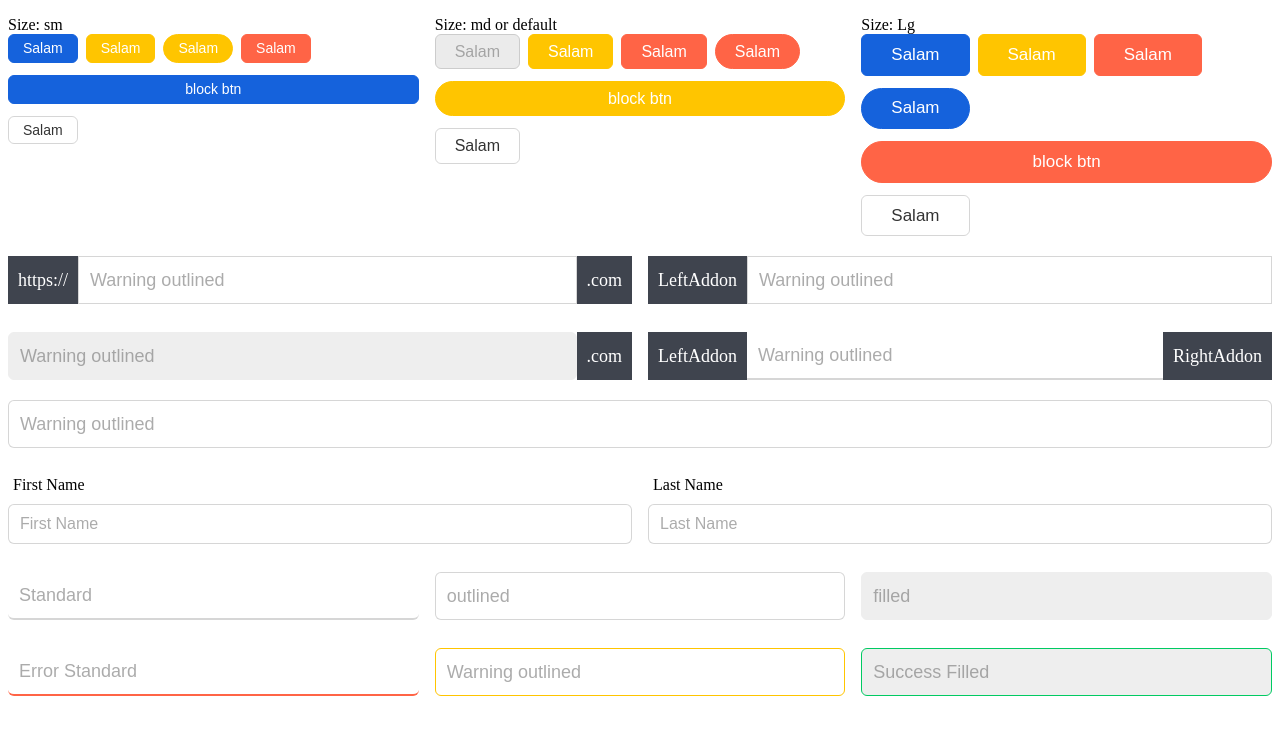
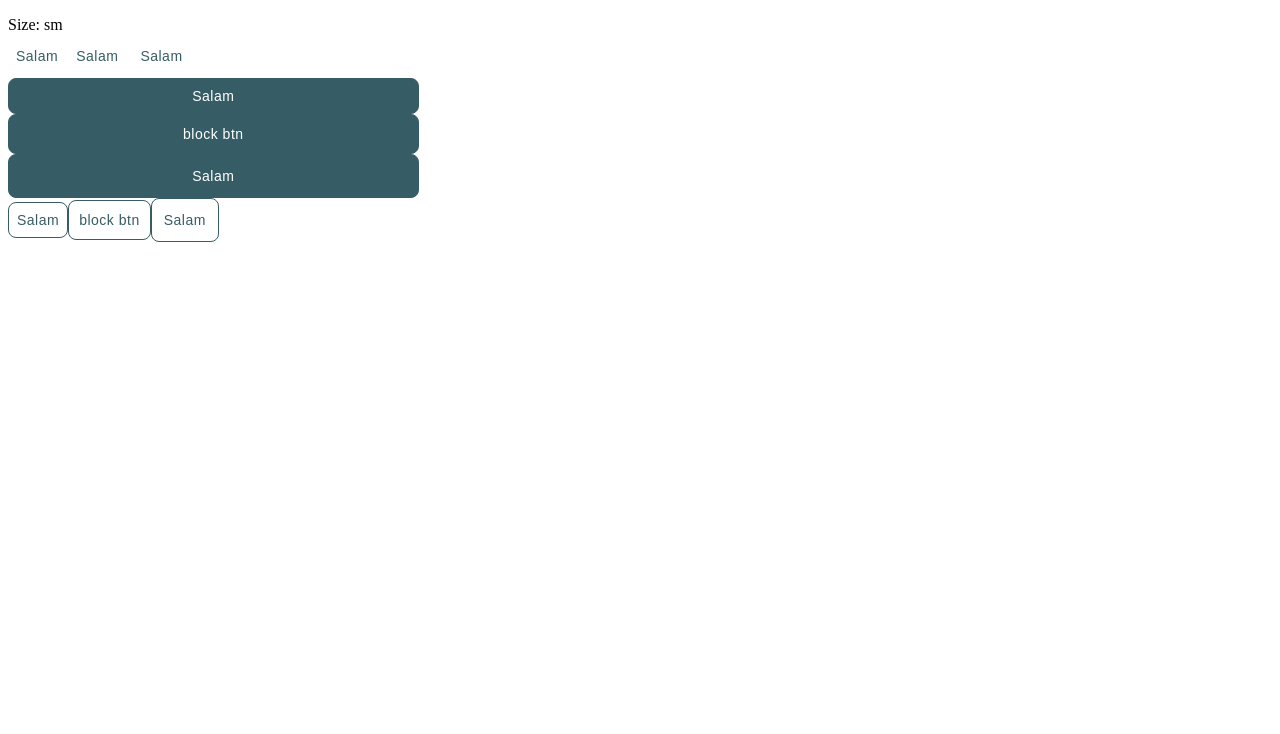
Before and after one commit to alirezatahani/React-Template, a React app: page / in a window 1280 px wide. Shown: the top 734 px of the page. Built offline with nearby package versions, Linux system fonts and the light colour scheme.

Commit message:
change theme options and rewrite button styles

```diff
--- a/src/components/button/content/Button.tsx
+++ b/src/components/button/content/Button.tsx
@@ -2,16 +2,15 @@ import * as React from 'react';
 import { StyledButton } from '../styles/Button.styles';
 import { ButtonProps } from './button_types';
 
-const Button: React.FC<ButtonProps> = ({
-  children,
-  kind = 'default',
-  ...rest
-}: ButtonProps) => {
-  return (
-    <StyledButton kind={kind} {...rest}>
-      {children}
-    </StyledButton>
-  );
+const Button: React.FC<ButtonProps> = ({ children, ...rest }: ButtonProps) => {
+  return <StyledButton {...rest}>{children}</StyledButton>;
 };
 
+Button.defaultProps = {
+  size: 'md',
+  variant: 'filled',
+  rounded: false,
+  block: false,
+  disabled: false,
+};
 export default Button;
--- a/src/components/button/index.ts
+++ b/src/components/button/index.ts
@@ -0,0 +1,3 @@
+import Button from './content/Button';
+
+export { Button };
--- a/src/components/button/styles/Button.styles.ts
+++ b/src/components/button/styles/Button.styles.ts
@@ -1,53 +1,74 @@
+import { ThemeTypes } from 'src/global/theme_types';
 import styled from 'styled-components';
 import { ButtonProps } from '../content/button_types';
 
-export const StyledButton = styled.button<ButtonProps>`
-  ${({ theme, kind }) => theme.button[kind]}
-  ${({ theme, size }) => theme.button[size]}
+export const StyledButton = styled.button<ButtonProps>(
+  ({ theme, size, rounded, variant, color, block }) => ({
+    ...theme.sizes[size],
+    ...theme.typography.button,
+    width: block ? '100%' : 'auto',
+    borderRadius: rounded ? 50 : 8,
+    border:
+      variant === 'text' ? 'none' : `1px solid ${theme.palette.primary.main}`,
+    backgroundColor:
+      variant === 'filled'
+        ? theme.palette.primary.main
+        : theme.palette.common.white,
+    color:
+      variant === 'filled'
+        ? theme.palette.common.white
+        : theme.palette.primary.main,
 
-  border-radius: ${({ theme, shape }) =>
-    shape === 'round' ? theme.borderRadiusRound : theme.borderRadius};
+    display: 'inline-flex',
+    alignItems: 'center',
+    justifyContent: 'center',
+    cursor: 'pointer',
 
-  width: ${({ block }) => (block ? '100%' : 'auto')};
+    ['&:[disabled]']: {
+      color: 'rgba(0, 0, 0, 0.3)',
+      borderColor: '#ccc',
+      backgroundColor: 'rgba(0, 0, 0, 0.08)',
+      textShadow: 'none',
+      boxShadow: 'none',
+      cursor: 'not-allowed',
+    },
+    // ['&:hover']{
+    //   transition: "all 200ms linear"
+    //   color: ${({ theme, kind }) =>
+    // kind === 'default' && theme.colors.primary};
+    //   border-color: ${({ theme }) => theme.colors.primary};
+    //   opacity: 0.85;
+    // }
 
-  justify-content: center;
-  align-items: center;
-  white-space: nowrap;
-  touch-action: manipulation;
-  margin-right: 8px;
-  margin-bottom: 12px;
-  display: inline-flex;
-  cursor: pointer;
+    // &:active {
+    //   transition: all 150ms linear;
+    //   opacity: 0.75;
+    // }
 
-  &[disabled] {
-    color: rgba(0, 0, 0, 0.3);
-    border-color: #ccc;
-    background: rgba(0, 0, 0, 0.08);
-    text-shadow: none;
-    box-shadow: none;
-    cursor: not-allowed;
-  }
+    // &:focus {
+    //   outline: 2px solid ${({ theme }) => theme.button.buttonFocusOutline};
+    //   outline-offset: 1px;
+    // }
+  })
+);
 
-  &[disabled]:hover {
-    border-color: #ccc;
-  }
+// export const StyledButton = styled.button<ButtonProps>`
 
-  transition: all 200ms linear;
+//   shape === 'round' ? theme.borderRadiusRound : theme.borderRadius};
 
-  &:hover {
-    transition: all 200ms linear;
-    color: ${({ theme, kind }) => kind === 'default' && theme.colors.primary};
-    border-color: ${({ theme }) => theme.colors.primary};
-    opacity: 0.85;
-  }
+// justify-content: center;
+// align-items: center;
+// white-space: nowrap;
+// touch-action: manipulation;
+// margin-right: 8px;
+// margin-bottom: 12px;
+// display: inline-flex;
+// cursor: pointer;
 
-  &:active {
-    transition: all 150ms linear;
-    opacity: 0.75;
-  }
+// &[disabled]:hover {
+//   border-color: #ccc;
+// }
 
-  &:focus {
-    outline: 2px solid ${({ theme }) => theme.button.buttonFocusOutline};
-    outline-offset: 1px;
-  }
-`;
+// transition: all 200ms linear;
+
+// `;
--- a/src/global/Global.ts
+++ b/src/global/Global.ts
@@ -1,5 +1,6 @@
 import { createGlobalStyle } from 'styled-components';
 import { ThemeTypes, ButtonTypes } from './theme_types';
+
 const GlobalStyle = createGlobalStyle`
   * {
     box-sizing: border-box;
@@ -28,43 +29,174 @@ const BUTTON: ButtonTypes = {
   md: { height: '2.2rem', padding: '5px 19px', fontSize: '16px' },
   lg: { height: '2.6rem', padding: '6px 29px', fontSize: '17px' },
 
-  primary: {
-    background: `${COLOR.primary}`,
-    border: `solid 1px ${COLOR.primary}`,
-    color: `${COLOR.white}`,
-  },
-  warning: {
-    background: `${COLOR.warning}`,
-    border: `solid 1px ${COLOR.warning}`,
-    color: `${COLOR.white}`,
-  },
-  danger: {
-    background: `${COLOR.danger}`,
-    border: `solid 1px ${COLOR.danger}`,
-    color: `${COLOR.white}`,
-  },
-  success: {
-    background: `${COLOR.success}`,
-    border: `solid 1px ${COLOR.success}`,
-    color: `${COLOR.white}`,
-  },
-  default: {
-    background: `${COLOR.default}`,
-    border: `solid 1px rgba(0, 0, 0, 0.16)`,
-    color: `${COLOR.black}`,
-  },
+  // primary: {
+  //   background: `${COLOR.primary}`,
+  //   border: `solid 1px ${COLOR.primary}`,
+  //   color: `${COLOR.white}`,
+  // },
+  // warning: {
+  //   background: `${COLOR.warning}`,
+  //   border: `solid 1px ${COLOR.warning}`,
+  //   color: `${COLOR.white}`,
+  // },
+  // danger: {
+  //   background: `${COLOR.danger}`,
+  //   border: `solid 1px ${COLOR.danger}`,
+  //   color: `${COLOR.white}`,
+  // },
+  // success: {
+  //   background: `${COLOR.success}`,
+  //   border: `solid 1px ${COLOR.success}`,
+  //   color: `${COLOR.white}`,
+  // },
+  // default: {
+  //   background: `${COLOR.default}`,
+  //   border: `solid 1px rgba(0, 0, 0, 0.16)`,
+  //   color: `${COLOR.black}`,
+  // },
 
   buttonFocusOutline: '#155ed2',
   borderColor: 'rgba(0, 0, 0, 0.16)',
   filledBackground: '#eee',
 };
 
-const theme: ThemeTypes = {
-  colors: COLOR,
-  input: INPUT,
-  button: BUTTON,
-  borderRadius: '6px',
-  borderRadiusRound: '50px',
+// const theme: ThemeTypes = {
+//   colors: COLOR,
+//   input: INPUT,
+//   button: BUTTON,
+//   borderRadius: '6px',
+//   borderRadiusRound: '50px',
+// };
+
+const theme = {
+  palette: {
+    background: { paper: '#fff' },
+    common: {
+      black: '#323232',
+      white: '#FFFFFF',
+    },
+    primary: {
+      main: '#365c65',
+      '100': '#C6DDE2',
+      '300': '#87ACB6',
+      '500': '#568793',
+      '700': '#3C636C',
+      '800': '#2F4F57',
+    },
+  },
+  typography: {
+    fontFamily: ['Open Sans', 'OpenSans'].join(','),
+    body1: {
+      fontWeight: 'normal',
+      fontStyle: 'normal',
+      fontSize: 14,
+      lineHeight: '24px',
+      letterSpacing: '0.15px',
+    },
+
+    button: {
+      color: 'white',
+      fontWeight: 500,
+      fontStyle: 'normal',
+      fontSize: 14,
+      lineHeight: '24px',
+      letterSpacing: '0.5px',
+    },
+    table: {
+      fontWeight: 'normal',
+      fontStyle: 'normal',
+      fontSize: 12,
+      lineHeight: '16px',
+      letterSpacing: '0.1px',
+    },
+    table2: {
+      fontWeight: 900,
+      fontStyle: 'normal',
+      fontSize: 12,
+      lineHeight: '16px',
+      letterSpacing: '0.1px',
+    },
+    overLineCaption: {
+      fontWeight: 'normal',
+      fontStyle: 'normal',
+      fontSize: 11,
+      lineHeight: '16px',
+      letterSpacing: '0.1px',
+    },
+    link: {
+      fontWeight: 'normal',
+      fontStyle: 'italic',
+      fontSize: 12,
+      lineHeight: '20px',
+      letterSpacing: '0.15px',
+    },
+    h1: {
+      fontWeight: 300,
+      fontStyle: 'normal',
+      fontSize: 59,
+      lineHeight: '80px',
+      letterSpacing: '-0.5px',
+    },
+    h2: {
+      fontWeight: 'normal',
+      fontStyle: 'normal',
+      fontSize: 44,
+      lineHeight: '64px',
+      letterSpacing: '0px',
+    },
+    h3: {
+      fontWeight: 'normal',
+      fontStyle: 'normal',
+      fontSize: 33,
+      lineHeight: '48px',
+      letterSpacing: '0.25px',
+    },
+    h4: {
+      fontWeight: 'normal',
+      fontStyle: 'normal',
+      fontSize: 25,
+      lineHeight: '40px',
+      letterSpacing: '0px',
+    },
+    h5: {
+      fontWeight: 500,
+      fontStyle: 'normal',
+      fontSize: 19,
+      lineHeight: '28px',
+      letterSpacing: '0.15px',
+    },
+
+    subtitle1: {
+      fontWeight: 'normal',
+      fontStyle: 'normal',
+      fontSize: 16,
+      lineHeight: '24px',
+      letterSpacing: '0.15px',
+    },
+    subtitle2: {
+      fontWeight: 500,
+      fontStyle: 'normal',
+      fontSize: 14,
+      lineHeight: '24px',
+      letterSpacing: '0.1px',
+    },
+  },
+  sizes: {
+    sm: {
+      height: 36,
+      padding: 8,
+    },
+    md: {
+      height: 40,
+      padding: 10,
+    },
+    lg: {
+      height: 44,
+      padding: 12,
+    },
+  },
+  general: {
+    borderRadious: 50,
+  },
 };
-
 export { GlobalStyle, theme };
--- a/src/index.tsx
+++ b/src/index.tsx
@@ -18,25 +18,38 @@ const App: React.FC = () => {
           <Col span={4}>
             Size: sm
             <div>
-              <Button kind="primary" size="sm">
+              <Button variant="text" size="sm" rounded>
                 Salam
               </Button>
-              <Button kind="warning" size="sm">
+              <Button variant="text" size="md" rounded>
                 Salam
               </Button>
-              <Button shape="round" kind="warning" size="sm">
+              <Button variant="text" size="lg" rounded>
                 Salam
               </Button>
-              <Button kind="danger" size="sm">
+
+              <Button block variant="filled" size="sm">
                 Salam
               </Button>
-              <Button block kind="primary" size="sm">
+              <Button block disabled variant="filled" size="md">
                 block btn
               </Button>
-              <Button size="sm">Salam</Button>
+              <Button block variant="filled" size="lg">
+                Salam
+              </Button>
+
+              <Button variant="outlined" size="sm">
+                Salam
+              </Button>
+              <Button variant="outlined" size="md">
+                block btn
+              </Button>
+              <Button variant="outlined" size="lg">
+                Salam
+              </Button>
             </div>
           </Col>
-          <Col span={4}>
+          {/* <Col span={4}>
             Size: md or default
             <div>
               <Button disabled kind="primary" size="md">
@@ -77,9 +90,9 @@ const App: React.FC = () => {
               </Button>
               <Button size="lg">Salam</Button>
             </div>
-          </Col>
+          </Col> */}
         </Row>
-        <Row>
+        {/*<Row>
           <Col span={6}>
             <Input
               leftAddon="https://"
@@ -179,7 +192,7 @@ const App: React.FC = () => {
               placeholder="Success Filled"
             />
           </Col>
-        </Row>
+        </Row> */}
       </>
     </ThemeProvider>
   );
```
Also changed, not shown: src/components/button/content/button_types.d.ts (+4 -3 lines), src/global/theme_types.d.ts (+6 -5 lines), src/components/index.ts (added).
